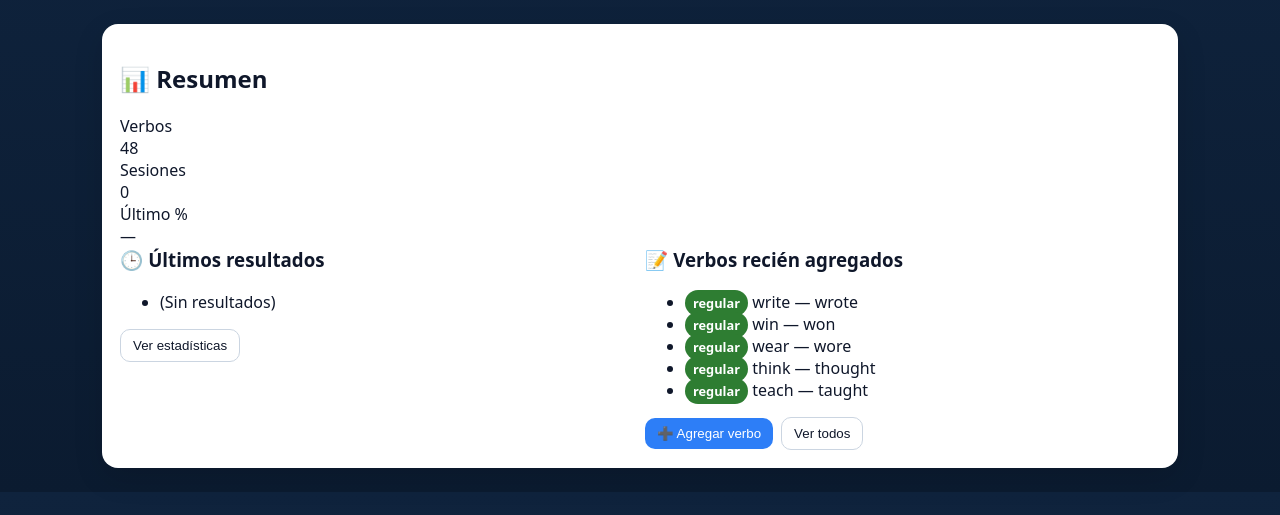
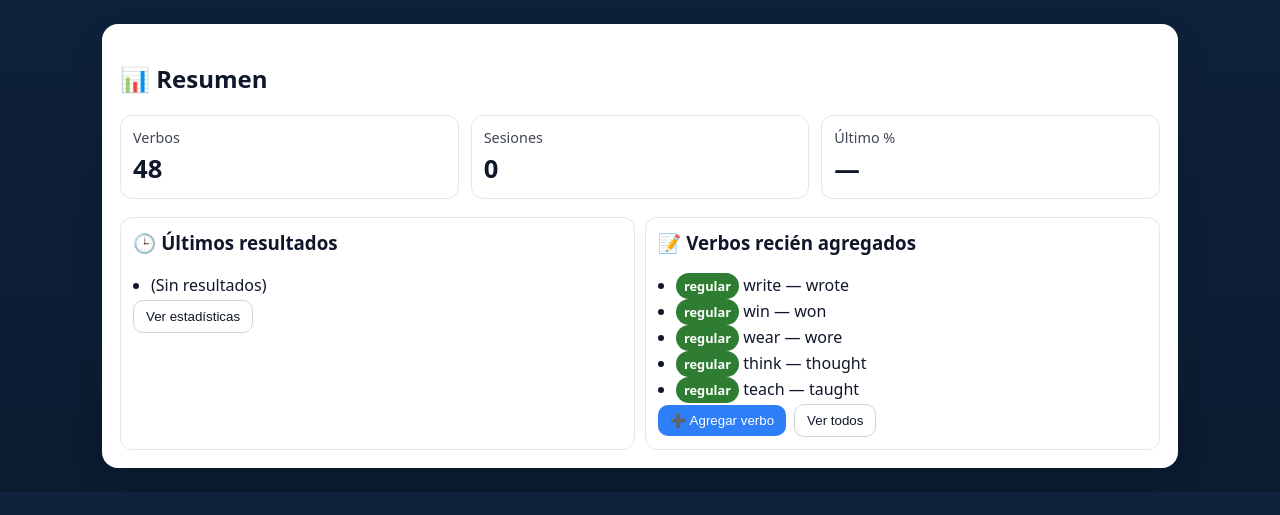
Before and after one commit to Predator0520/verbos-flask-app, a Flask app: page / in a window 1280 px wide. Shown: the part 100-615 px from the top of the page. Run offline with Flask 3, Linux system fonts and the light colour scheme; data that the repository does not hold is empty.

Commit message:
Update style.css

```diff
--- a/static/style.css
+++ b/static/style.css
@@ -47,10 +47,8 @@ body{
   background:#fff; border:1px solid #cbd5e1; border-radius:10px; padding:6px 10px; cursor:pointer;
 }
 
-/* Dropdown Menú */
-.dropdown{
-  position: relative; display: inline-block;
-}
+/* Dropdown */
+.dropdown{ position: relative; display: inline-block; }
 .dropdown-menu{
   position:absolute; top:100%; left:0; min-width:220px;
   background:#fff; border:1px solid var(--border); border-radius:12px;
@@ -77,7 +75,25 @@ main{max-width:1100px;margin:24px auto;padding:0 12px}
 .center{text-align:center}
 .hidden{display:none}
 
-/* Cards menu */
+/* Dashboard Home */
+.kpis{
+  display:grid;
+  grid-template-columns: repeat(auto-fit, minmax(160px,1fr));
+  gap:12px; margin:10px 0 18px;
+}
+.kpi{border:1px solid var(--border); border-radius:12px; padding:12px; background:#fff}
+.kpi-label{font-size:.9rem; opacity:.8}
+.kpi-value{font-size:1.6rem; font-weight:800; margin-top:4px}
+
+.panel-sub{
+  border:1px solid var(--border);
+  border-radius:12px;
+  padding:12px; background:#fff;
+}
+.simple-list{margin:8px 0 0; padding-left:18px}
+.simple-list li{margin:4px 0}
+
+/* Cards (legacy) */
 .cards{display:flex;gap:16px;justify-content:center;flex-wrap:wrap;margin-bottom:8px}
 .card{
   min-width:220px; padding:24px 18px;border-radius:14px;border:none;
@@ -91,7 +107,7 @@ main{max-width:1100px;margin:24px auto;padding:0 12px}
 .btn-purple{background:var(--purple)}
 .btn-ghost{background:transparent;color:#0f172a;border:1px solid #cbd5e1;border-radius:10px;padding:8px 12px}
 
-/* Setup blocks */
+/* Setup */
 .setup-block{margin:12px 0}
 .row{display:flex;gap:8px;flex-wrap:wrap;align-items:center}
 .grid{display:grid;grid-template-columns:repeat(auto-fit,minmax(220px,1fr));gap:10px}
@@ -187,3 +203,4 @@ input[type="text"], select{
 .dark .dropdown-menu{ background:#0f172a; color:#e5e7eb; border-color:#334155 }
 .dark .dropdown-menu .menu-item{ background:#0f172a; color:#e5e7eb; border-color:#334155 }
 .dark .dropdown-menu .menu-item:hover{ background:#0b1224 }
+.dark .kpi, .dark .panel-sub{ background:#0f172a; border-color:#334155 }
```
